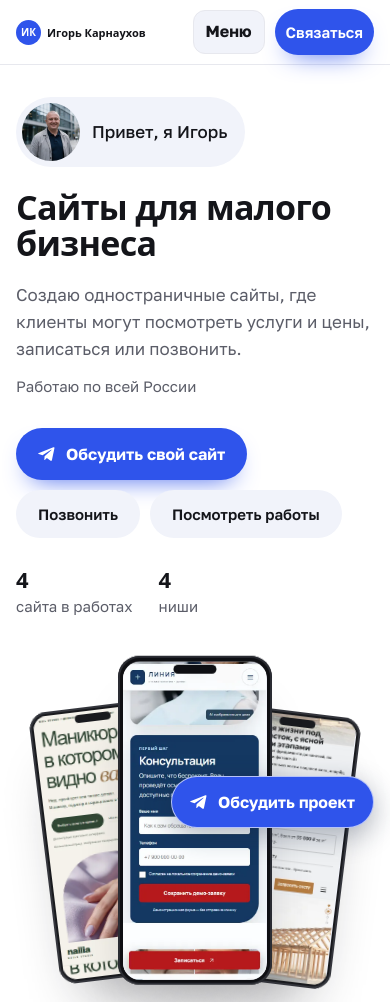
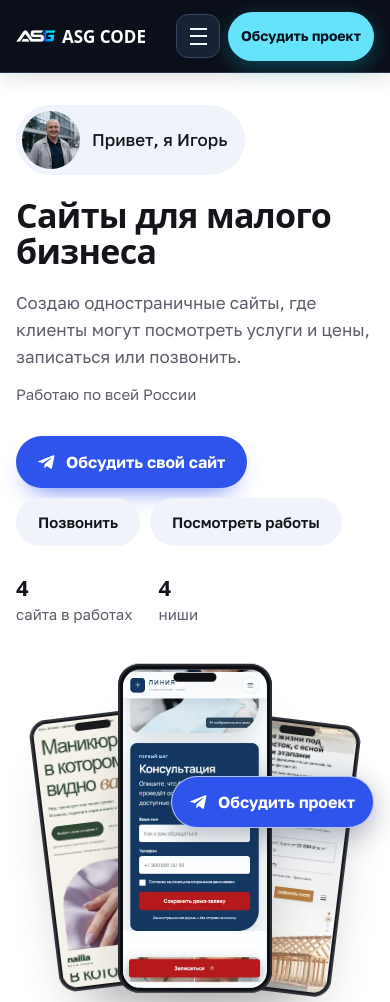
Before and after one commit to vash-site-demo/vitrina, a plain HTML site: page index.html in a window 390 px wide. Shown: the top 1002 px of the page. Drawn offline with Linux system fonts and the light colour scheme; a web font is replaced by a local one.

Commit message:
Оформить шапку витрины в стиле ASG CODE

```diff
--- a/index.html
+++ b/index.html
@@ -151,12 +151,22 @@ footer{padding:26px 0 40px;color:var(--ink-3);font-size:14px;display:flex;flex-w
 @media (prefers-reduced-motion:reduce){.reveal{opacity:1;transform:none;transition:none}}
 
 body{overflow-x:clip}
-.top{background:var(--paper);border-bottom-color:var(--line)}
-.top .wrap{gap:10px}
-.top .btn{min-height:46px;font-size:15px}
+.top{background:#0b0f19;border-bottom-color:#263247;color:#fff;box-shadow:0 5px 20px #0b0f1920;backdrop-filter:none}
+.top.scrolled{border-color:#263247}
+.top .wrap{height:84px;gap:12px}
+.top .brand{gap:12px;flex:none;color:#fff}
+.brand img{width:64px;height:auto;display:block}
+.brand strong{display:block;font:700 22px/1 var(--display);white-space:nowrap}
+.brand small{display:block;margin-top:5px;color:#bac8de;font:500 13px/1.2 var(--body)}
+.top .top-cta{min-height:56px;padding:0 25px;gap:12px;justify-content:center;background:#64e3fa;color:#08121f;font-size:17px;font-weight:800;white-space:nowrap;box-shadow:0 6px 20px #00d9f546}
+.top .top-cta:hover{background:#98edfc}
+.top-cta-arrow{font-size:18px}
+.top :focus-visible{outline-color:#64e3fa}
 .nav-links{display:flex;gap:8px}
 .nav-links a,.mobile-nav a,.mobile-nav summary{display:flex;align-items:center;justify-content:center;min-height:44px;padding:0 16px;border:1px solid var(--line);border-radius:12px;background:var(--soft);color:var(--ink);text-decoration:none;font-size:16px;font-weight:700}
 .nav-links a:hover,.mobile-nav a:hover,.mobile-nav summary:hover{border-color:var(--accent);color:var(--accent)}
+.top .nav-links a,.top .mobile-nav summary{background:#172235;color:#f4f8ff;border-color:#354661}
+.top .nav-links a:hover,.top .mobile-nav summary:hover{border-color:#64e3fa;color:#64e3fa}
 .mobile-nav{display:none;position:relative}
 .mobile-nav summary{list-style:none;cursor:pointer;padding:0 12px}
 .mobile-nav summary::-webkit-details-marker{display:none}
@@ -168,7 +178,7 @@ body{overflow-x:clip}
 .final a:focus-visible{outline-color:#fff}
 .project-float{position:fixed;inset:auto max(16px,env(safe-area-inset-right)) max(16px,env(safe-area-inset-bottom)) auto;z-index:9;justify-content:center;border:1px solid rgba(255,255,255,.65);box-shadow:0 8px 28px #17274255}
 .has-project-float footer{padding-bottom:calc(94px + env(safe-area-inset-bottom))}
-section[id]{scroll-margin-top:80px}
+section[id]{scroll-margin-top:100px}
 .hello img{width:58px;height:58px}
 .region{color:var(--ink-2);font-size:15px;margin:12px 0 0}
 .case-text .meta,.browser .bar span{color:var(--ink-2)}
@@ -176,26 +186,46 @@ section[id]{scroll-margin-top:80px}
 .contact-number a{text-decoration:none}
 .contact-number a:hover{text-decoration:underline}
 [hidden]{display:none!important}
-@media(max-width:680px){
+@media(max-width:820px){
   .nav-links{display:none}
   .mobile-nav{display:block;margin-left:auto}
-  .brand{font-size:11px;gap:6px}
-  .brand i{flex:none;width:25px;height:25px;font-size:10px}
-  .top .btn{padding:8px 11px}
+}
+@media(max-width:680px){
+  .top .wrap{height:72px;gap:8px}
+  .top .brand{gap:6px}
+  .brand img{width:40px}
+  .brand strong{font-size:17px}
+  .brand small,.top-cta-arrow{display:none}
+  .top .top-cta{min-height:49px;padding:0 13px;font-size:14px}
+  section[id]{scroll-margin-top:88px}
   .project-float{padding:14px 18px}
   .hero{gap:22px;padding-top:32px}
   .fan{height:360px}
   .fan .phone:nth-child(1){--pw:154px}
   .fan .phone:nth-child(2),.fan .phone:nth-child(3){--pw:128px}
 }
+@media(max-width:480px){
+  .mobile-nav summary{width:44px;padding:0}
+  .mobile-nav summary span{position:absolute;width:1px;height:1px;overflow:hidden;clip-path:inset(50%)}
+  .mobile-nav summary::before{content:'';width:17px;height:13px;border-block:2px solid currentColor;background:linear-gradient(currentColor,currentColor) center / 100% 2px no-repeat}
+}
+@media(max-width:380px){
+  .top .wrap{padding-inline:12px;gap:6px}
+  .brand img{width:34px}
+  .brand strong{font-size:16px}
+  .top .top-cta{padding-inline:12px}
+}
+@media(max-width:359px){
+  .brand img{display:none}
+}
 </style>
 </head>
 <body>
 <header class="top"><div class="wrap">
-  <a class="brand" href="#"><i id="brandInit"></i><span id="brandName"></span></a>
+  <a class="brand" href="#"><img src="assets/asg-code-mark.svg" alt="" width="64" height="20"><span><strong>ASG CODE</strong><small>Веб-студия</small></span></a>
   <nav class="nav-links" aria-label="Разделы"><a href="#works">Работы</a><a href="#services">Цены</a><a href="#how">Этапы</a></nav>
-  <details class="mobile-nav"><summary>Меню</summary><nav aria-label="Разделы"><a href="#works">Работы</a><a href="#services">Цены</a><a href="#how">Этапы</a></nav></details>
-  <a class="btn btn-main" href="#write">Связаться</a>
+  <details class="mobile-nav"><summary><span>Меню</span></summary><nav aria-label="Разделы"><a href="#works">Работы</a><a href="#services">Цены</a><a href="#how">Этапы</a></nav></details>
+  <a class="btn btn-main top-cta" href="#write">Обсудить проект<span class="top-cta-arrow" aria-hidden="true">↗</span></a>
 </div></header>
 
 <main class="wrap">
@@ -256,7 +286,6 @@ section[id]{scroll-margin-top:80px}
   const init = (D.name || '?').split(' ').map((w) => w[0]).join('').slice(0, 2).toUpperCase();
   const ava = D.photo ? `<img src="${esc(D.photo)}" alt="">` : `<b>${esc(init)}</b>`;
 
-  $('brandInit').textContent = init; $('brandName').textContent = D.name;
   $('hello').innerHTML = `${ava}<span>Привет, я ${esc(first)}</span>`;
   $('h1').innerHTML = D.h1 || `Сайты для малого бизнеса${D.city ? ` в <em>${esc(D.cityIn || D.city)}</em>` : ''}`;
   $('lead').textContent = D.lead || 'Соберу готовое демо вашего сайта до разговора – вы смотрите результат, а потом решаете.';
@@ -315,6 +344,11 @@ section[id]{scroll-margin-top:80px}
   document.querySelectorAll('[data-cta]').forEach((el) => { el.innerHTML = ctaHtml; });
   document.querySelector('.hero [data-cta]').insertAdjacentHTML('beforeend', '<a class="btn btn-ghost" href="#works">Посмотреть работы</a>');
   if (botUrl) {
+    const headerLink = document.querySelector('.top-cta');
+    headerLink.href = botUrl;
+    headerLink.target = '_blank';
+    headerLink.rel = 'noopener';
+    headerLink.title = 'Открыть консультанта в Telegram';
     const projectLink = document.createElement('a');
     projectLink.className = 'btn btn-main project-float';
     projectLink.href = botUrl;
```
Also changed, not shown: assets/asg-code-mark.svg (added).
